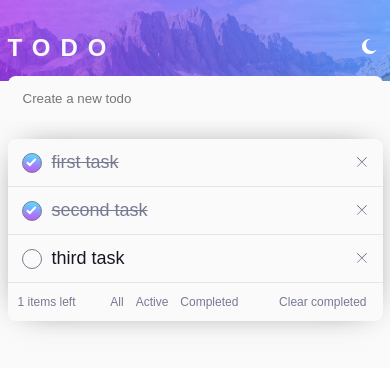
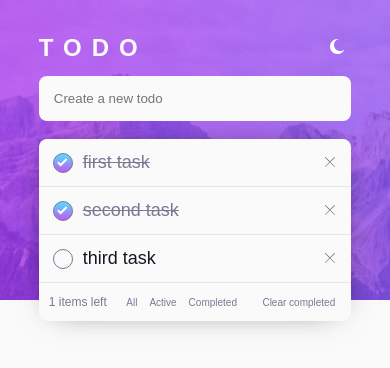
Before and after one commit to cameaann/toDo, a React (Vite) app in the folder todoApp-frontMentor/: page / in a window 390 px wide. Shown: the top 368 px of the page. Built offline with nearby package versions, Linux system fonts and the light colour scheme.

Commit message:
added media queries

```diff
--- a/todoApp-frontMentor/src/App.css
+++ b/todoApp-frontMentor/src/App.css
@@ -111,9 +111,9 @@
   display: flex;
   align-items: center;
 }
-.completed{
+.completed {
   text-decoration: line-through;
-  color:var(--darkGrayishBlue)
+  color: var(--darkGrayishBlue);
 }
 .todo.light {
   border-bottom: 1px solid var(--veryLightGrayishBlue);
@@ -158,22 +158,40 @@ input[type="checkbox"]:checked {
 }
 
 .filterButton {
+  font-family: "Josefin Sans", sans-serif;
   border: none;
   background-color: transparent;
   font-size: 1.2rem;
   cursor: pointer;
 }
-.filterButton.light, span.light{
+.filterButton.light,
+span.light {
   color: var(--darkGrayishBlue);
 }
 
-.filterButton.light:hover{
+.filterButton.light:hover {
   color: var(--darkGrayishBlueHover);
 }
-.filterButton.dark, span.dark{
+.filterButton.dark,
+span.dark {
   color: var(--lightGrayishBlue);
 }
 
-.filterButton.dark:hover{
+.filterButton.dark:hover {
   color: var(--lightGrayishBlueHover);
 }
+
+@media screen and (max-width: 600px) {
+  .wrap-container {
+    min-width: 31.25rem;
+    background-size: auto
+  }
+
+  .container {
+    width: 31.25rem;
+  }
+
+  .filterButton {
+    font-size: 1rem;
+  }
+}
--- a/todoApp-frontMentor/src/index.css
+++ b/todoApp-frontMentor/src/index.css
@@ -18,6 +18,7 @@ html {
 }
 
 body {
+  /* font-family: "Josefin Sans", sans-serif; */
   margin: 0;
   font-size: 18px;
 }
```
